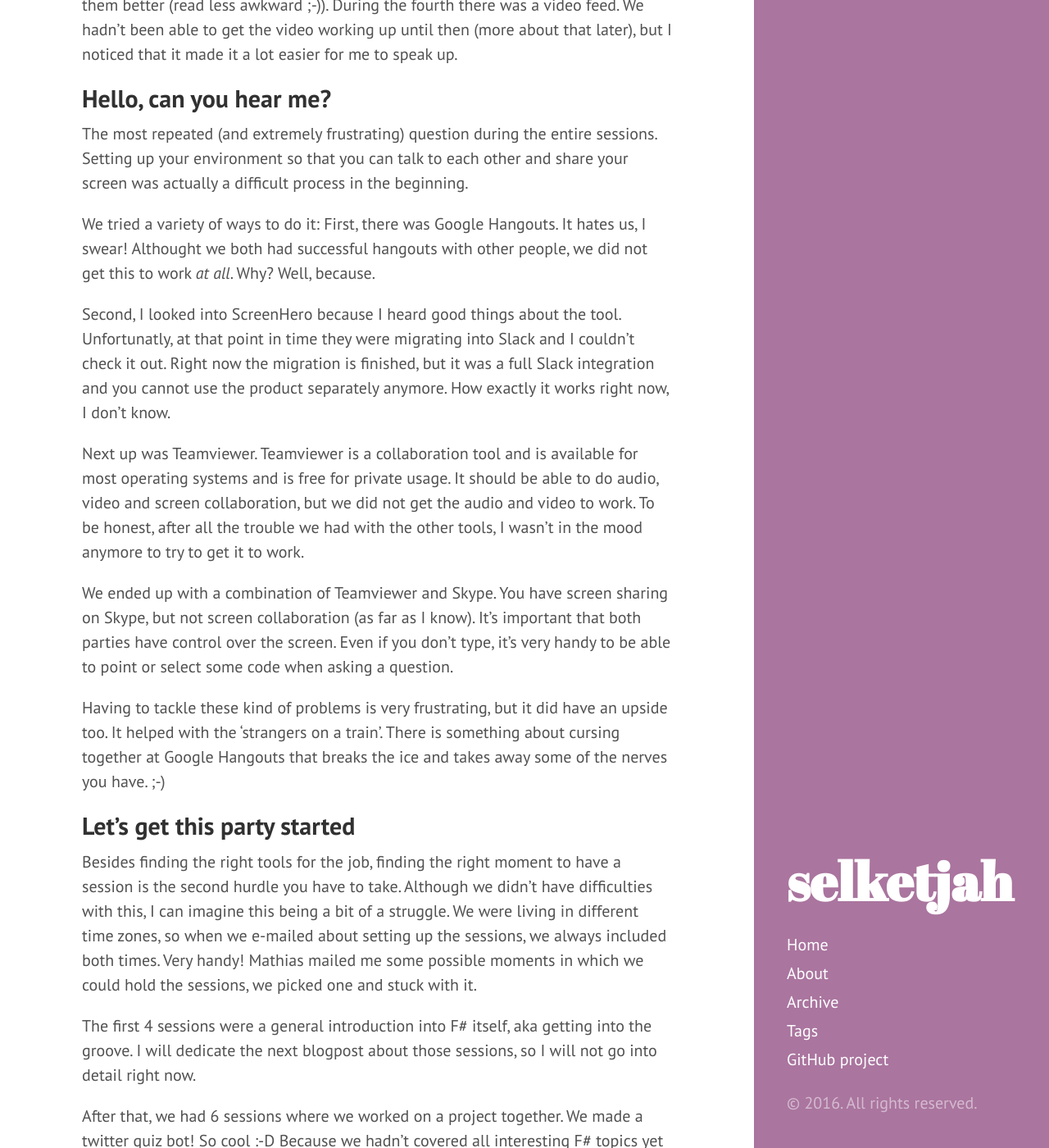
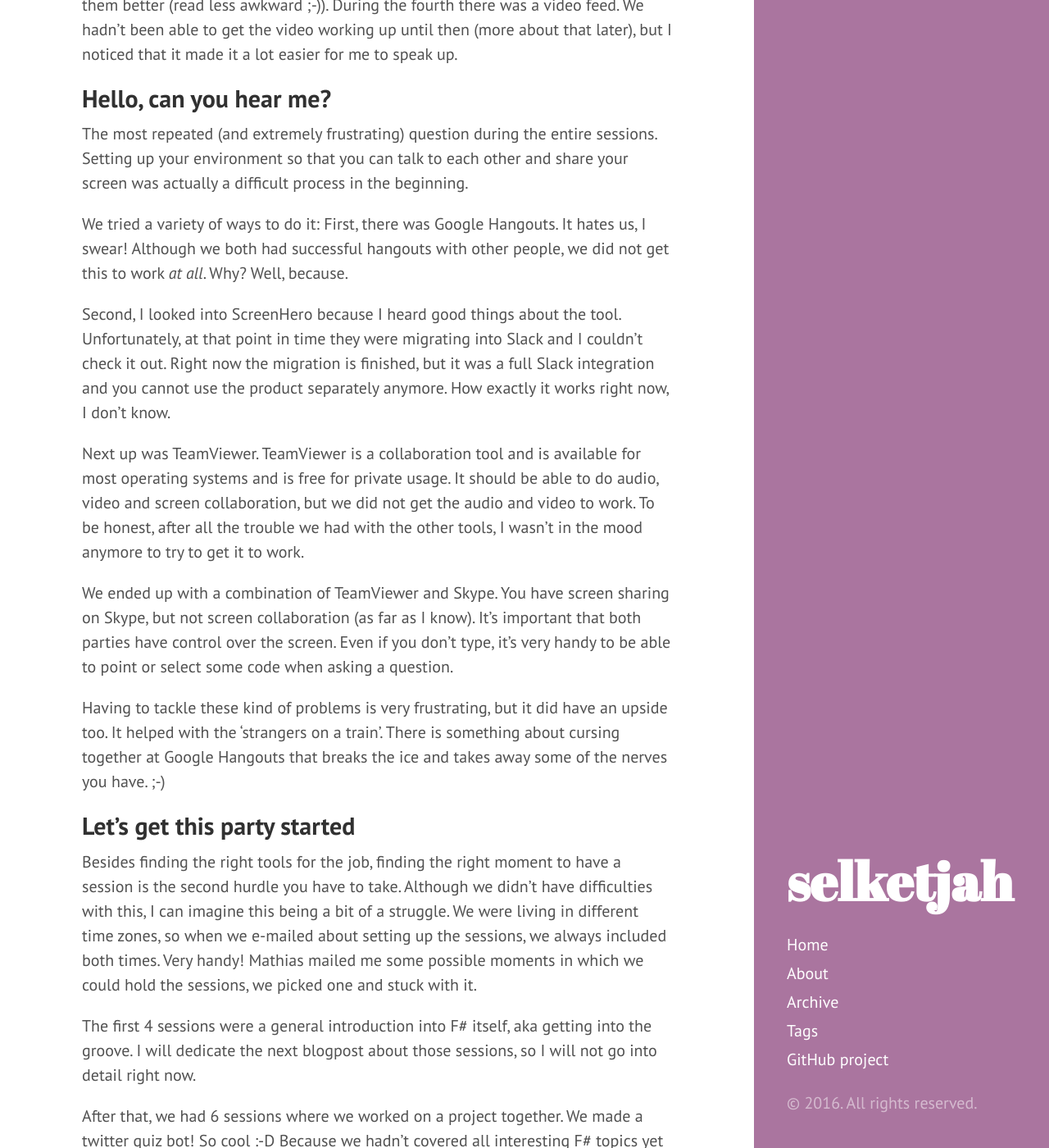
Before and after one commit to selketjah/selketjah.github.io, a Jekyll site: the page built from _posts/2016-07-24-about-a-bot-start.md, in a window 1280 px wide and 1400 px high, scrolled down 717 px. Shown: the whole window at 82% size. Built offline with Jekyll 4.4.1, drawn with Linux system fonts in a browser that asks for light colours; Markdown is read by kramdown in place of the engine named in the settings; comment, search, counter and statistics services are not loaded; some of the changed text lies outside the part shown.

Commit message:
fixed typos

```diff
--- a/_posts/2016-07-24-about-a-bot-start.md
+++ b/_posts/2016-07-24-about-a-bot-start.md
@@ -33,17 +33,17 @@
 
 We tried a variety of ways to do it:
 First, there was Google Hangouts. It hates us, I swear!
-Althought we both had successful hangouts with other people, we did not get this to work _at all_. Why? Well, because.
+Although we both had successful hangouts with other people, we did not get this to work _at all_. Why? Well, because.
 
-Second, I looked into ScreenHero because I heard good things about the tool. Unfortunatly, at that point in time they were
+Second, I looked into ScreenHero because I heard good things about the tool. Unfortunately, at that point in time they were
 migrating into Slack and I couldn't check it out. Right now the migration is finished, but it was a full Slack integration
 and you cannot use the product separately anymore. How exactly it works right now, I don't know.
 
-Next up was Teamviewer. Teamviewer is a collaboration tool and is available for most operating systems and is free for private usage.
+Next up was TeamViewer. TeamViewer is a collaboration tool and is available for most operating systems and is free for private usage.
 It should be able to do audio, video and screen collaboration, but we did not get the audio and video to work. To be honest, after all the trouble
 we had with the other tools, I wasn't in the mood anymore to try to get it to work.
 
-We ended up with a combination of Teamviewer and Skype.
+We ended up with a combination of TeamViewer and Skype.
 You have screen sharing on Skype, but not screen collaboration (as far as I know). It's important that both parties have control
 over the screen. Even if you don't type, it's very handy to be able to point or select some code when asking a question.
 
```
Also changed, not shown: other parts of _posts/2016-07-24-about-a-bot-start.md (+1 -1 lines), _posts/2016-07-25-about-a-bot-some-numbers.md (+2 -2 lines).
